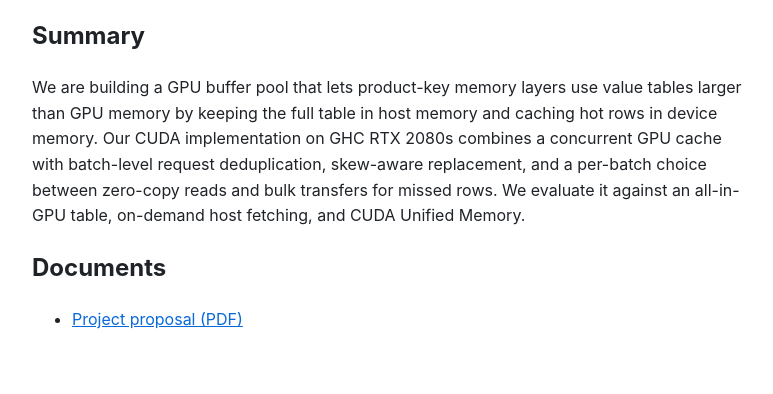
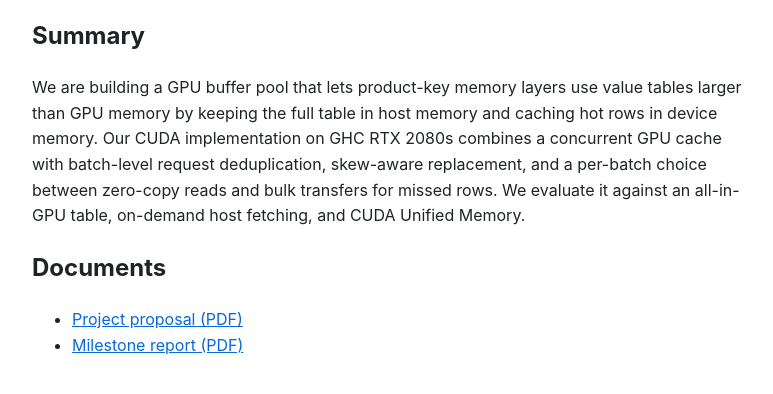
Before and after one commit to unmeshchak70/gpu-mem-layers, a plain HTML site: page index.html in a window 1280 px wide. Shown: the part 182-576 px from the top of the page, without its empty margins (248-1021 px from the left). Drawn offline with Linux system fonts and the light colour scheme.

Commit message:
milestone html

```diff
--- a/index.html
+++ b/index.html
@@ -42,6 +42,7 @@
   <h2>Documents</h2>
   <ul>
     <li><a href="15418_project.pdf">Project proposal (PDF)</a></li>
+    <li><a href="15418_milestone_report.pdf">Milestone report (PDF)</a></li>
   </ul>
 </body>
 </html>
```
